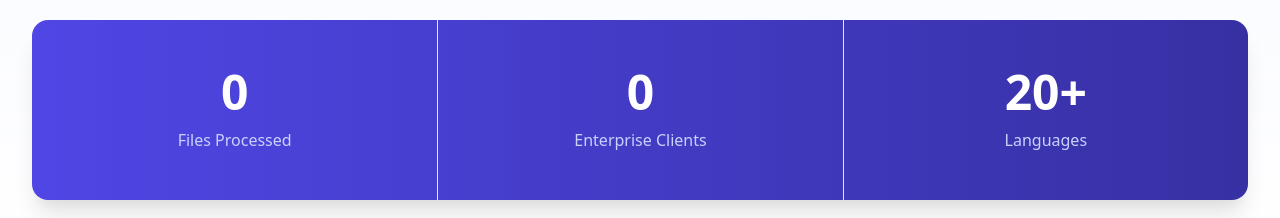
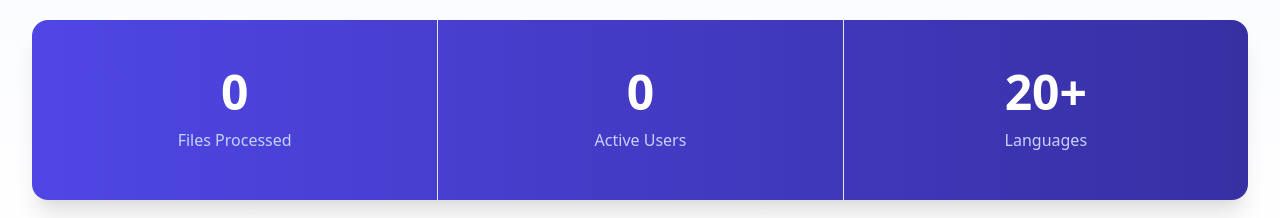
Before and after one commit to UtsavSavani08/ACCISCRIBER, a React (Vite) app in the folder client/: page / in a window 1280 px wide. Shown: the part 940-1158 px from the top of the page. Built offline with nearby package versions, Linux system fonts and the light colour scheme; no server answers.

Commit message:
fix: Update label from 'Enterprise Clients' to 'Active Users' in Hero component

```diff
--- a/client/src/components/hero.jsx
+++ b/client/src/components/hero.jsx
@@ -96,7 +96,7 @@ export default function Hero() {
                             <div className="text-5xl font-bold text-white mb-3">
                                 {stats.users.toLocaleString()}
                             </div>
-                            <div className="text-indigo-200 font-medium">Enterprise Clients</div>
+                            <div className="text-indigo-200 font-medium">Active Users</div>
                         </div>
                         <div className="px-8 py-12 text-center">
                             <div className="text-5xl font-bold text-white mb-3">20+</div>
```
